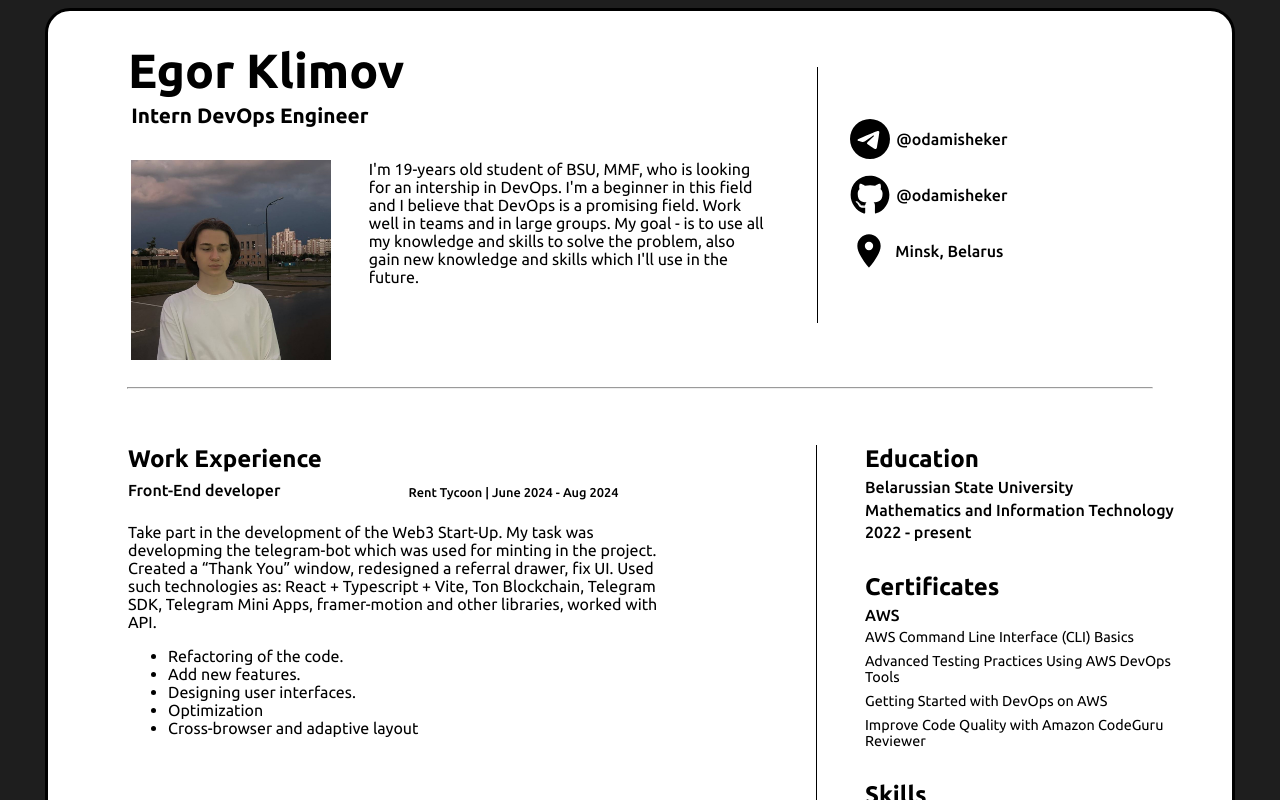
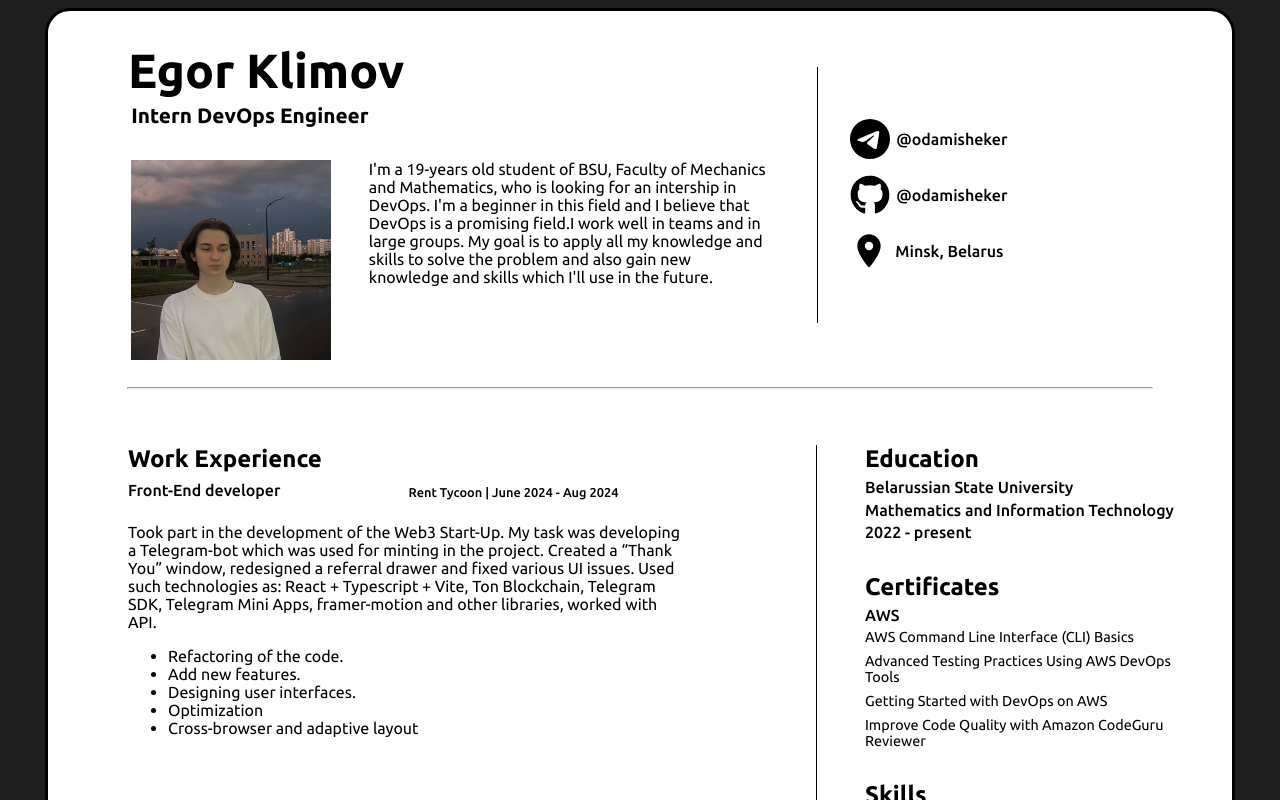
Before and after one commit to odamisheker/resume, a React (Vite) app: page / in a window 1280 px wide. Shown: the top 800 px of the page. Built offline with nearby package versions, Linux system fonts and the light colour scheme.

Commit message:
fix problems in description

```diff
--- a/src/App.module.css
+++ b/src/App.module.css
@@ -21,7 +21,7 @@
 @media (max-width: 1200px) {
   .container {
     width: 22rem;
-    height: 158rem;
+    height: 161rem;
   }
 
   .line, .line2 {
--- a/src/components/Body/Body.tsx
+++ b/src/components/Body/Body.tsx
@@ -18,7 +18,7 @@ export default function Body() {
     "Basic Python",
     "Figma",
     "Basic Java",
-    "Linux"
+    "Linux",
   ];
 
   const softSkills = [
@@ -44,12 +44,12 @@ export default function Body() {
           </a>
         </div>
         <div className={styles.description}>
-          Take part in the development of the Web3 Start-Up. My task was
-          developming the telegram-bot which was used for minting in the
-          project. Created a “Thank You” window, redesigned a referral drawer,
-          fix UI. Used such technologies as: React + Typescript + Vite, Ton
-          Blockchain, Telegram SDK, Telegram Mini Apps, framer-motion and other
-          libraries, worked with API.
+          Took part in the development of the Web3 Start-Up. My task was
+          developing a Telegram-bot which was used for minting in the
+          project. Created a “Thank You” window, redesigned a referral drawer
+          and fixed various UI issues. Used such technologies as: React +
+          Typescript + Vite, Ton Blockchain, Telegram SDK, Telegram Mini Apps,
+          framer-motion and other libraries, worked with API.
           <ul className={styles.list}>
             <li>Refactoring of the code.</li>
             <li>Add new features.</li>
--- a/src/components/Header/Header.tsx
+++ b/src/components/Header/Header.tsx
@@ -12,11 +12,11 @@ export default function Header() {
         <div className={styles.myPhoto}>
           <div className={styles.photo}></div>
           <a className={styles.myDesc}>
-            I'm 19-years old student of BSU, MMF, who is looking for an
+            I'm a 19-years old student of BSU, Faculty of Mechanics and Mathematics, who is looking for an
             intership in DevOps. I'm a beginner in this field and I believe that
-            DevOps is a promising field. Work well in teams and in large groups.
-            My goal - is to use all my knowledge and skills to solve the
-            problem, also gain new knowledge and skills which I'll use in the
+            DevOps is a promising field.I work well in teams and in large groups.
+            My goal is to apply all my knowledge and skills to solve the
+            problem and also gain new knowledge and skills which I'll use in the
             future.
           </a>
         </div>
```
